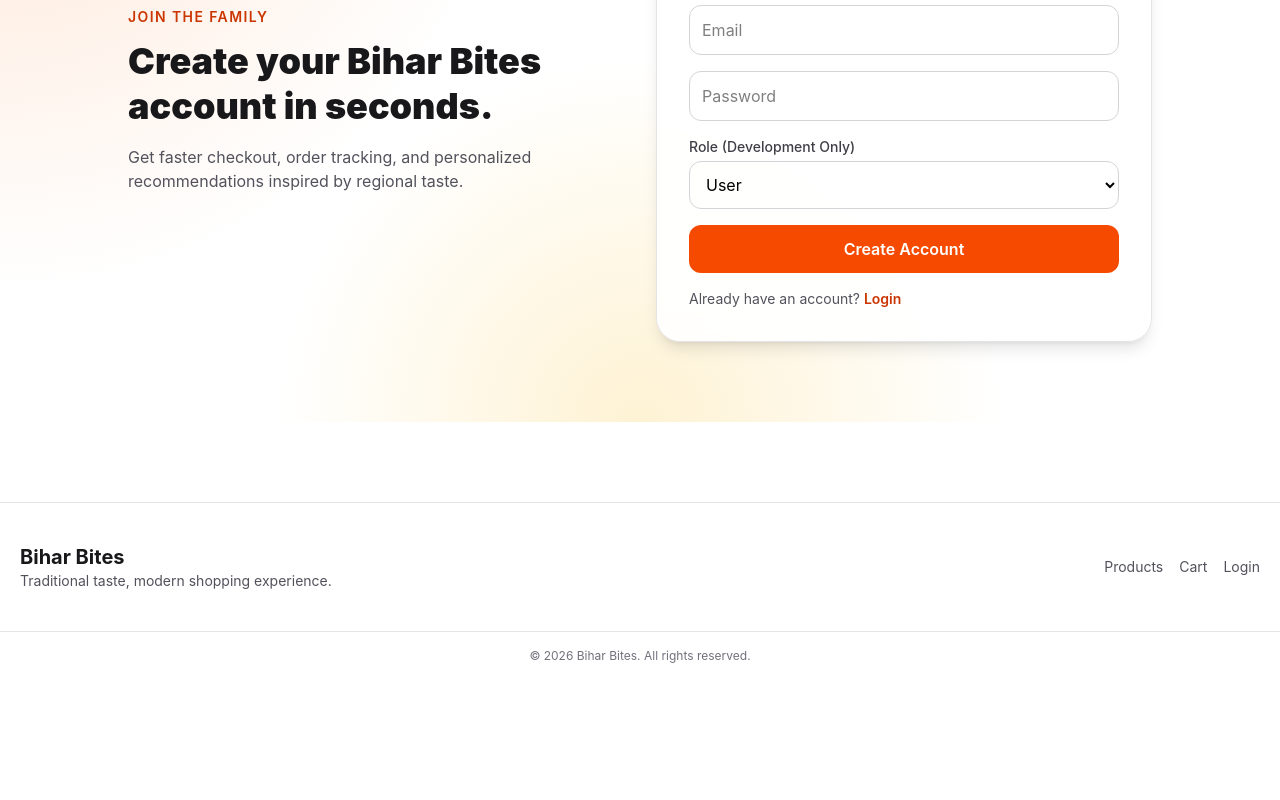
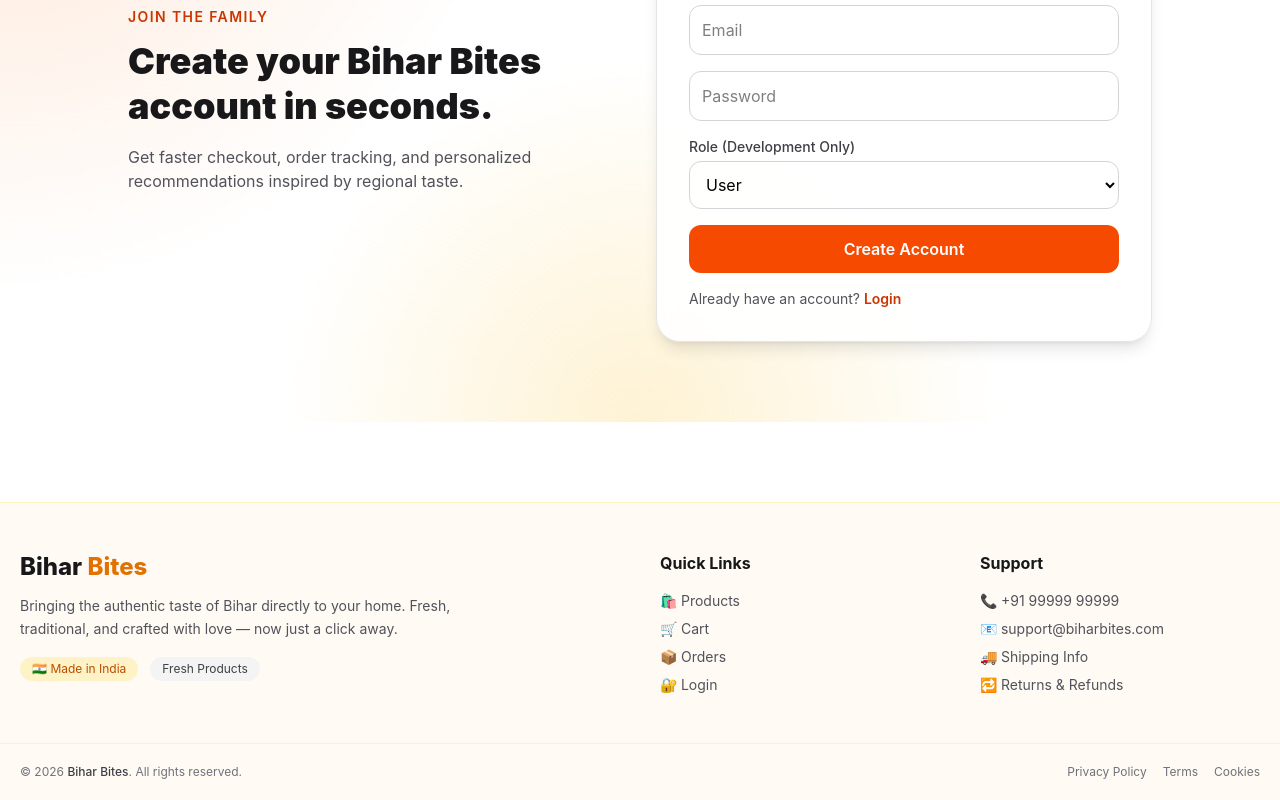
Before and after one commit to Anshulranjan845/Bihar_bites_ecommerce, a React (Vite) app in the folder client/: page /register in a window 1280 px wide. Shown: the part 286-1086 px from the top of the page. Before the commit the page ends 966 px from the top, so only its background shows below. Built offline with nearby package versions, Linux system fonts and the light colour scheme; no server answers.

Commit message:
footer update

```diff
--- a/client/src/components/Footer.jsx
+++ b/client/src/components/Footer.jsx
@@ -2,20 +2,87 @@
 
 export default function Footer() {
   return (
-    <footer className="border-t border-zinc-200 mt-20 bg-white">
-      <div className="max-w-7xl mx-auto px-5 py-10 grid gap-4 md:grid-cols-2 md:items-center">
+    <footer className="bg-[#fffaf3] border-t border-amber-100 mt-20">
+      <div className="max-w-7xl mx-auto px-5 py-12 grid gap-10 md:grid-cols-4">
+        {/* BRAND SECTION */}
+        <div className="md:col-span-2">
+          <h2 className="text-2xl font-extrabold text-zinc-900">
+            Bihar <span className="text-amber-600">Bites</span>
+          </h2>
+
+          <p className="mt-3 text-zinc-600 text-sm leading-relaxed max-w-md">
+            Bringing the authentic taste of Bihar directly to your home. Fresh,
+            traditional, and crafted with love — now just a click away.
+          </p>
+
+          <div className="mt-4 flex gap-3">
+            <span className="px-3 py-1 text-xs rounded-full bg-amber-100 text-amber-700">
+              🇮🇳 Made in India
+            </span>
+            <span className="px-3 py-1 text-xs rounded-full bg-zinc-100 text-zinc-700">
+              Fresh Products
+            </span>
+          </div>
+        </div>
+
+        {/* QUICK LINKS */}
         <div>
-          <p className="text-xl font-bold text-zinc-900">Bihar Bites</p>
-          <p className="text-zinc-600 text-sm">Traditional taste, modern shopping experience.</p>
+          <h3 className="font-bold text-zinc-900 mb-4">Quick Links</h3>
+
+          <div className="flex flex-col gap-2 text-sm text-zinc-600">
+            <Link className="hover:text-amber-600 transition" to="/products">
+              🛍️ Products
+            </Link>
+            <Link className="hover:text-amber-600 transition" to="/cart">
+              🛒 Cart
+            </Link>
+            <Link className="hover:text-amber-600 transition" to="/orders">
+              📦 Orders
+            </Link>
+            <Link className="hover:text-amber-600 transition" to="/login">
+              🔐 Login
+            </Link>
+          </div>
         </div>
-        <div className="md:text-right space-x-4 text-sm text-zinc-600">
-          <Link to="/products" className="hover:text-zinc-900">Products</Link>
-          <Link to="/cart" className="hover:text-zinc-900">Cart</Link>
-          <Link to="/login" className="hover:text-zinc-900">Login</Link>
+
+        {/* SUPPORT */}
+        <div>
+          <h3 className="font-bold text-zinc-900 mb-4">Support</h3>
+
+          <div className="flex flex-col gap-2 text-sm text-zinc-600">
+            <p className="hover:text-amber-600 cursor-pointer">
+              📞 +91 99999 99999
+            </p>
+            <p className="hover:text-amber-600 cursor-pointer">
+              📧 support@biharbites.com
+            </p>
+            <p className="hover:text-amber-600 cursor-pointer">
+              🚚 Shipping Info
+            </p>
+            <p className="hover:text-amber-600 cursor-pointer">
+              🔁 Returns & Refunds
+            </p>
+          </div>
         </div>
       </div>
-      <div className="border-t border-zinc-200 text-center text-xs text-zinc-500 py-4">
-        © 2026 Bihar Bites. All rights reserved.
+
+      {/* BOTTOM BAR */}
+      <div className="border-t border-amber-100">
+        <div className="max-w-7xl mx-auto px-5 py-5 flex flex-col md:flex-row items-center justify-between gap-3 text-xs text-zinc-500">
+          <p>
+            © 2026{" "}
+            <span className="text-zinc-700 font-medium">Bihar Bites</span>. All
+            rights reserved.
+          </p>
+
+          <div className="flex gap-4">
+            <span className="hover:text-amber-600 cursor-pointer">
+              Privacy Policy
+            </span>
+            <span className="hover:text-amber-600 cursor-pointer">Terms</span>
+            <span className="hover:text-amber-600 cursor-pointer">Cookies</span>
+          </div>
+        </div>
       </div>
     </footer>
   );
```
